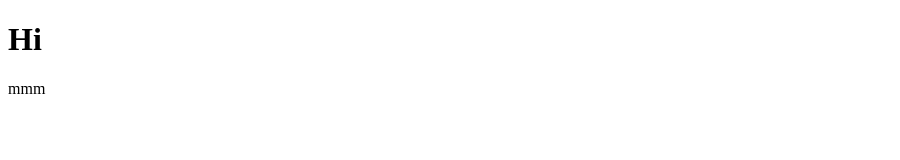
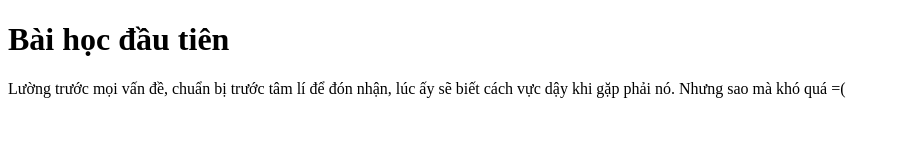
Before and after one commit to KhanhHa2801/baitap, a plain HTML site: page index.html in a window 1280 px wide. Shown: the whole page, without its empty margins (0-900 px from the left). Drawn offline with Linux system fonts and the light colour scheme.

Commit message:
update file index.html

```diff
--- a/index.html
+++ b/index.html
@@ -7,7 +7,17 @@
     <title>Document</title>
 </head>
 <body>
-    <h1>Hi</h1>
-    <p>mmm</p>
+    <main>
+        <div class="header">
+            <h1>Bài học đầu tiên</h1>
+        </div>
+        <div class="body">
+            <p>Lường trước mọi vấn đề, chuẩn bị trước tâm lí để đón nhận, lúc ấy sẽ biết cách vực dậy khi gặp phải nó. Nhưng sao mà khó quá =(</p>
+        </div>
+        <div class="footer">
+
+        </div>
+    </main>
+    <script src="script.js"></script>
 </body>
 </html>
--- /dev/null
+++ b/script.js
@@ -0,0 +1 @@
+console.log('hi')
```
